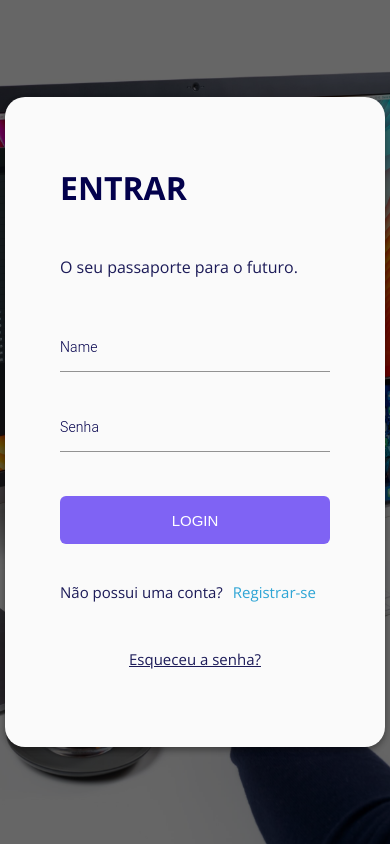
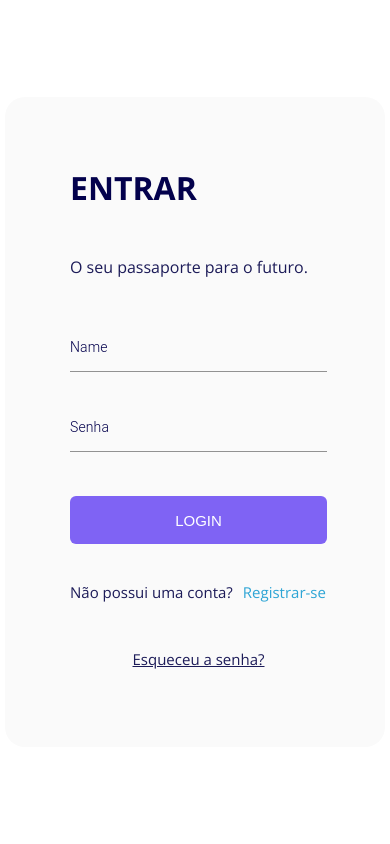
Before and after one commit to Fabricio-valadares/front_end_case_one, a React (Create React App) app: page / in a window 390 px wide. Built offline with nearby package versions, Linux system fonts and the light colour scheme.

Commit message:
feature: mobile page login

```diff
--- a/src/components/Backgound/style.ts
+++ b/src/components/Backgound/style.ts
@@ -8,4 +8,5 @@ export const Container = styled.div`
     filter: brightness(0.4);
     background-position: center 15%;
     background-size: cover;
+
 `;
--- a/src/pages/Login/style.ts
+++ b/src/pages/Login/style.ts
@@ -18,6 +18,12 @@ export const DivForm = styled.div`
     padding: 75px 55px 80px 55px;
     box-shadow: 0 3px 6px rgba(0,0,0,0.16), 0 3px 6px rgba(0,0,0,0.23);
     border-radius: 20px;
+
+
+    @media (max-width: 406px) {
+        box-shadow: none;
+        padding: 75px 58px 80px 65px;
+    }
 `;
 
 export const ContainerForm = styled.div`
@@ -29,6 +35,10 @@ export const ContainerForm = styled.div`
     justify-content: center;
     position: absolute;
     top: 0;
+
+    @media (max-width: 406px) {
+        background-color: #fff;
+    }
 `;
 
 export const DivContent = styled.div`
--- a/src/style/index.ts
+++ b/src/style/index.ts
@@ -2,7 +2,6 @@ import { createGlobalStyle } from "styled-components"
 
 export const GlobalStyle = createGlobalStyle`
     html {
-        background: #ebebeb;
         -webkit-font-smoothing: antialiased;
         font-family: 'Open Sans', sans-serif;
         color: #1c1b58;
```
